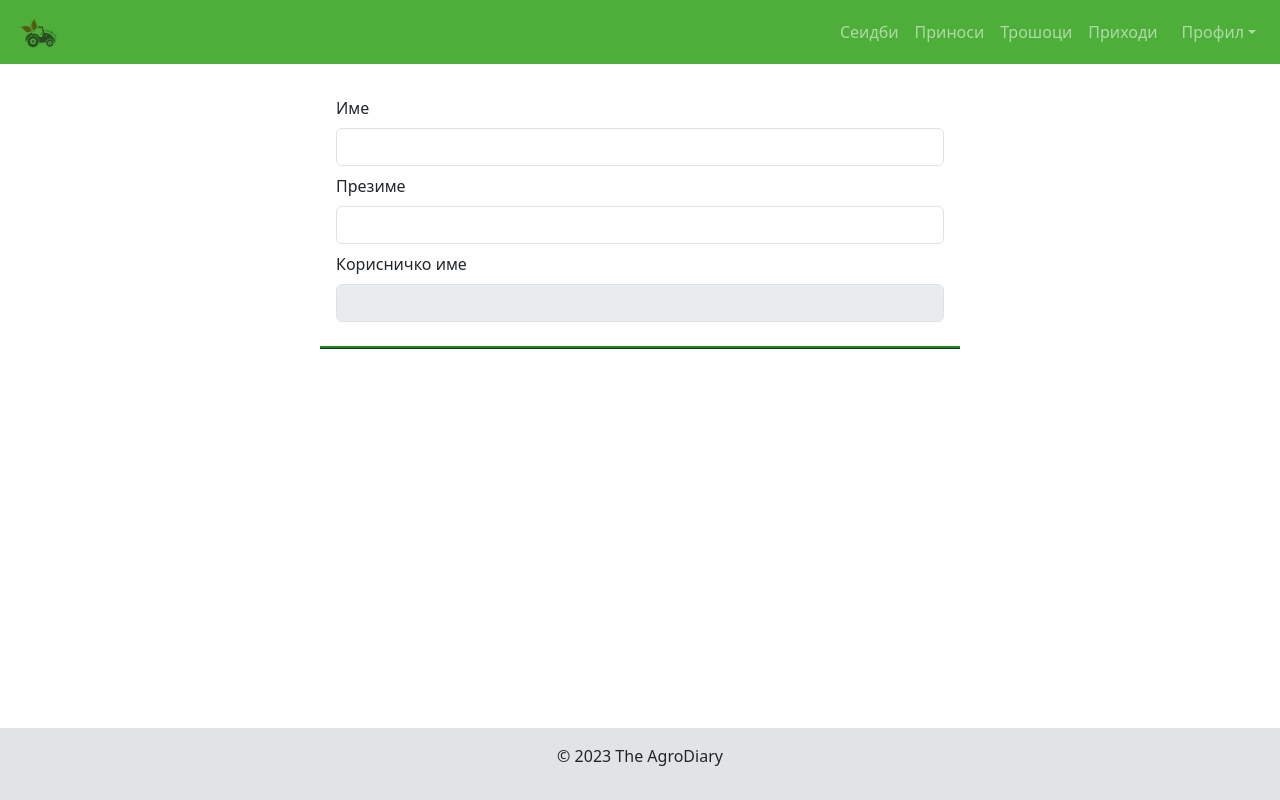
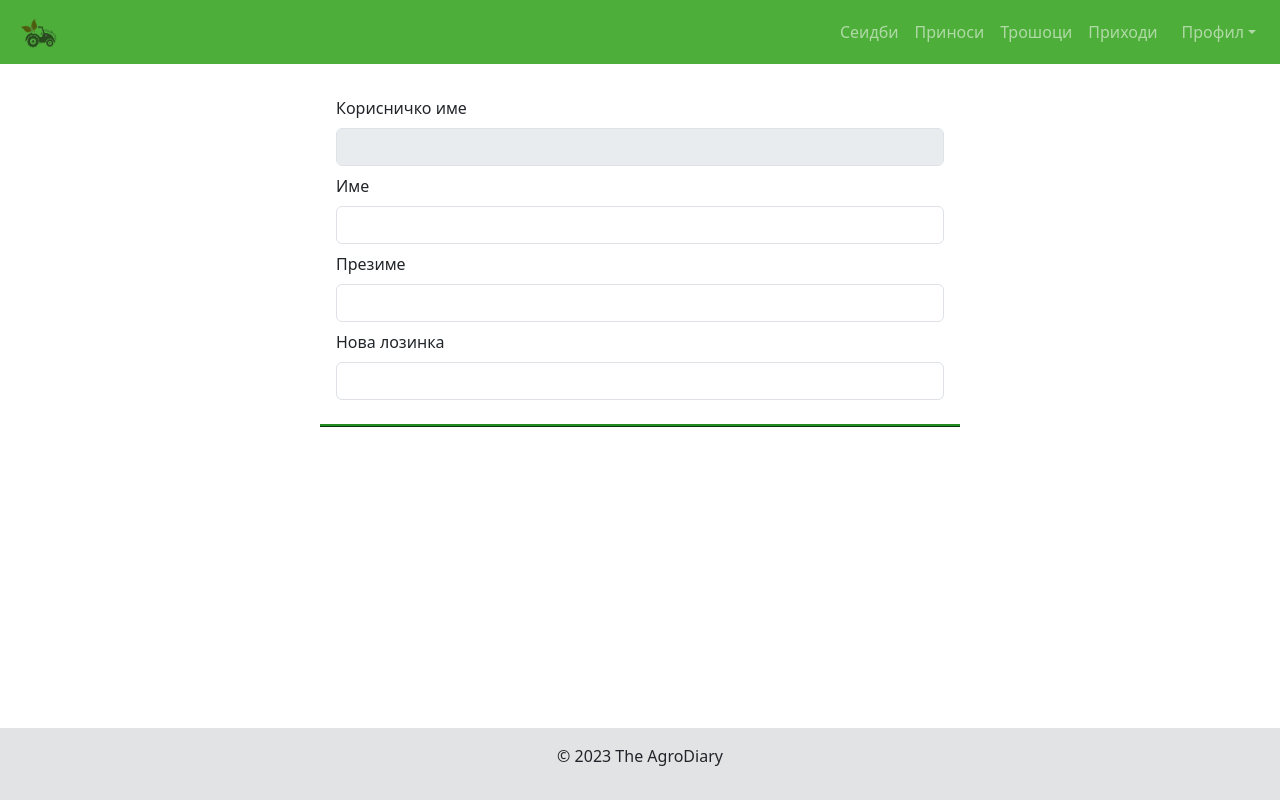
Before and after one commit to TheAgroDiary/TheAgroDiary-Frontend, a React (Create React App) app: page /myProfile in a window 1280 px wide. Built offline with nearby package versions, Linux system fonts and the light colour scheme; no server answers; sample sign-in values are in the browser's storage.

Commit message:
Edit user info changes

```diff
--- a/src/Components/Profile/UserProfile.js
+++ b/src/Components/Profile/UserProfile.js
@@ -50,9 +50,20 @@ const UserProfile = () => {
         setIsFormModified(true);
     };
 
-    const handleSubmit = () => {
+    const handleSubmit = async (e) => {
+        e.preventDefault();
         // Check if the password field is empty before submitting
-        const shouldUpdatePassword = formData.password.trim() !== '';
+        // const shouldUpdatePassword = formData.password.trim() !== '';
+
+        try {
+            const res = await axios.put(`http://localhost:9091/api/user/editUser`, formData, config);
+            setResponse(res.data);
+
+            navigate('/myProfile');
+        } catch (error) {
+            console.error('Грешка при измена: ', error);
+            setResponse('Неуспешно ажурирање. Обидете се повторно!');
+        }
 
         // After submitting, reset the form modification state
         setIsFormModified(false);
@@ -61,6 +72,16 @@ const UserProfile = () => {
     return (
         <div className="d-flex justify-content-center align-items-center">
             <form className="m-3 p-3 w-50 form-body" onSubmit={handleSubmit}>
+                <label> Корисничко име </label>
+                <input
+                    type="text"
+                    className="form-control my-2"
+                    readOnly
+                    disabled
+                    onChange={handleChange}
+                    name='username'
+                    value={formData.username}
+                    placeholder={formData.username}/>
                 <label> Име </label>
                 <input
                     type="text"
@@ -79,17 +100,12 @@ const UserProfile = () => {
                     name='lastName'
                     value={formData.lastName}
                     placeholder={formData.lastName}/>
-                <label> Корисничко име </label>
+                <label> Нова лозинка </label>
                 <input
-                    type="text"
+                    type="password"
                     className="form-control my-2"
-                    required
-                    readOnly
-                    disabled
                     onChange={handleChange}
-                    name='username'
-                    value={formData.username}
-                    placeholder={formData.username}/>
+                    name='password'/>
 
                 {isFormModified && (
                     <button type="submit" className="btn btn-primary mt-3"> Зачувај ги промените </button>
```
